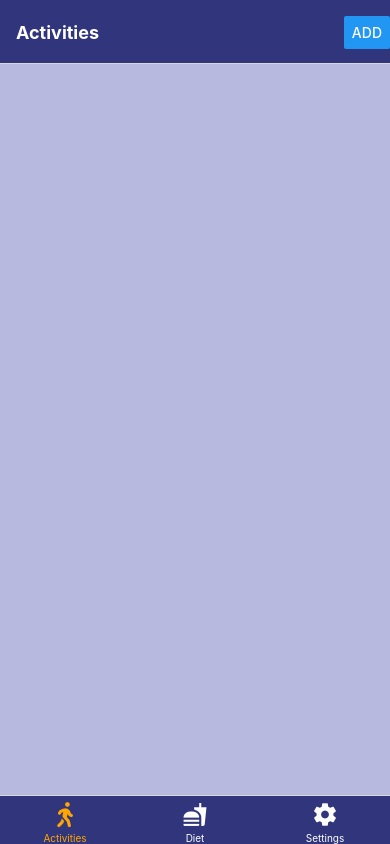
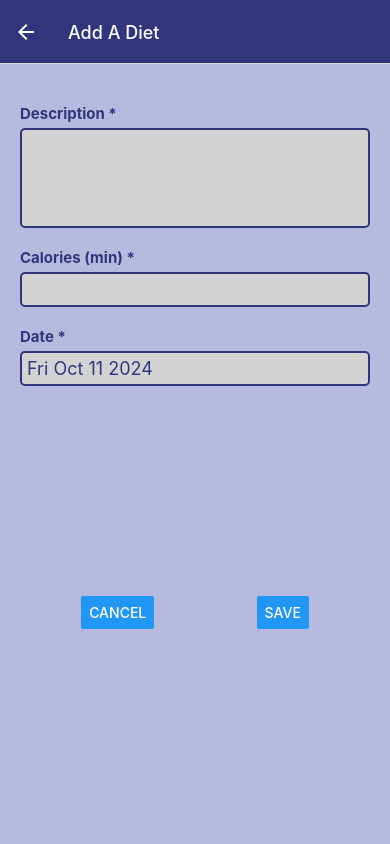
Before and after one commit to annanfu/MobileDevA2, a React Native app: screen /AddADiet in a window 390 px wide. Built offline with nearby package versions, Linux system fonts and the light colour scheme.

Commit message:
Updated the input component's style to apply description's multiline display

```diff
--- a/App.js
+++ b/App.js
@@ -7,6 +7,7 @@ import Activities from './Screens/Activities';
 import Diet from './Screens/Diet';
 import Settings from './Screens/Settings';
 import AddAnActivity from './Screens/AddAnActivity';
+import AddADiet from './Screens/AddADiet';
 import FontAwesome5 from "@expo/vector-icons/FontAwesome5";
 import MaterialIcons from "@expo/vector-icons/MaterialIcons";
 import Ionicons from "@expo/vector-icons/Ionicons";
@@ -52,7 +53,18 @@ function MyTabs() {
           ),
         })}
       />
-      <Tab.Screen name="Diet" component={Diet} />
+      <Tab.Screen
+        name="Diet"
+        component={Diet}
+        options={({ navigation }) => ({
+          headerRight: () => (
+            <Button
+              onPress={() => navigation.navigate("AddADiet")}
+              title="Add"
+            />
+          ),
+        })}
+      />
       <Tab.Screen name="Settings" component={Settings} />
     </Tab.Navigator>
   );
@@ -81,6 +93,11 @@ export default function App() {
               component={AddAnActivity}
               options={{ title: "Add An Activity" }}
             />
+            <Stack.Screen
+              name="AddADiet"
+              component={AddADiet}
+              options={{ title: "Add A Diet" }}
+            />
           </Stack.Navigator>
           <StatusBar style="auto" />
         </NavigationContainer>
--- a/Components/Input.js
+++ b/Components/Input.js
@@ -8,6 +8,7 @@ export default function Input({
   onChangeText,
   style,
   keyboardType = "default",
+  ...props
 }) {
   return (
     <TextInput
@@ -16,13 +17,15 @@ export default function Input({
       value={value}
       onChangeText={onChangeText}
       keyboardType={keyboardType}
+      {...props}
     />
   );
 }
 
 const styles = StyleSheet.create({
   input: {
-    //textAlign: "center",
+
+    textAlignVertical: "top",
     marginBottom: 20,
     borderWidth: 2,
     borderRadius: 5,
--- /dev/null
+++ b/Screens/AddADiet.js
@@ -0,0 +1,81 @@
+import { StyleSheet, Text, View, Button, Alert } from "react-native";
+import React, { useContext, useState } from "react";
+import Background from "../Components/Background";
+import PrimaryText from "../Components/PrimaryText";
+import ButtonArea from "../Components/ButtonArea";
+import Input from "../Components/Input";
+import DatePicker from "../Components/DatePicker";
+import { DataContext } from "../Contexts/dataContext";
+import { themes } from "../helper";
+
+export default function AddADiet({ navigation }) {
+  const { addDiet } = useContext(DataContext); // Get the addActivity function from the context
+  const [calories, setCalories] = useState("");
+  const [date, setDate] = useState(new Date());
+  const [description, setDescription] = useState(null);
+
+
+  function handleSave() {
+    console.log("Description:", description);
+    console.log("Calories:", calories);
+    console.log("Date:", date);
+    if (!description || isNaN(calories) || calories <= 0 || !date) {
+      Alert.alert("Invalid Input", "Please check your input values", [
+        { text: "OK" },
+      ]);
+      return;
+    } else {
+      addDiet({
+        description: description,
+        calories: calories,
+        date: date,
+        isSpecial: calories > 800,
+      });
+      navigation.goBack();
+    }
+  }
+
+  return (
+    <Background>
+      <PrimaryText>Description *</PrimaryText>
+      <Input
+        onChangeText={(description) => setDescription(description)}
+        value={description}
+        style={{ height: 100 }}
+        multiline={true}
+      />
+
+      <PrimaryText>Calories (min) *</PrimaryText>
+      <Input
+        onChangeText={(calories) => setCalories(calories)}
+        value={calories}
+      />
+
+      <PrimaryText>Date *</PrimaryText>
+      <DatePicker
+        value={date}
+        onChange={(newDate) => setDate(newDate)}
+        display="default"
+      />
+
+      <ButtonArea>
+        <Button title="Cancel" onPress={() => navigation.goBack()} />
+        <Button title="Save" onPress={handleSave} />
+      </ButtonArea>
+    </Background>
+  );
+}
+
+const styles = StyleSheet.create({
+  dropDownContainer: {
+    borderColor: themes.light.primary,
+    borderWidth: 2,
+    borderRadius: 5,
+    marginBottom: 20,
+    backgroundColor: themes.light.inputbackground,
+  },
+  dropDownText: {
+    fontSize: 18,
+    color: themes.light.primary,
+  },
+});
```
Lines whose indentation alone changed are shown as unchanged.
